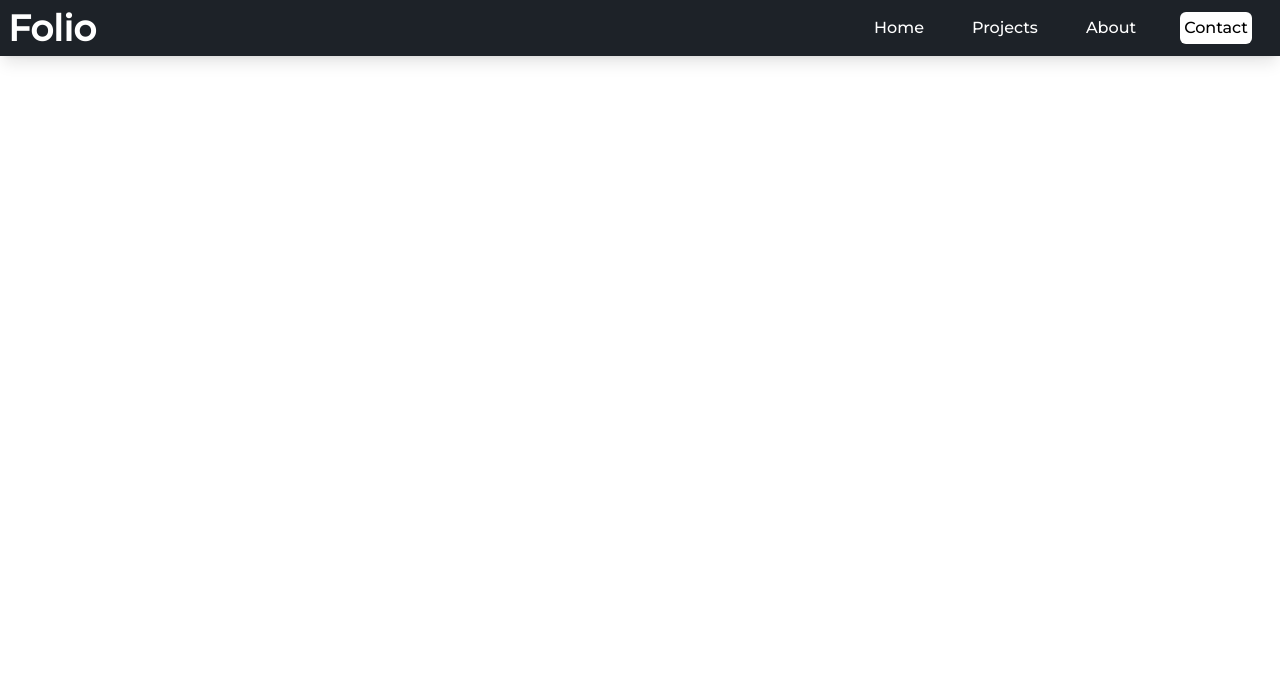
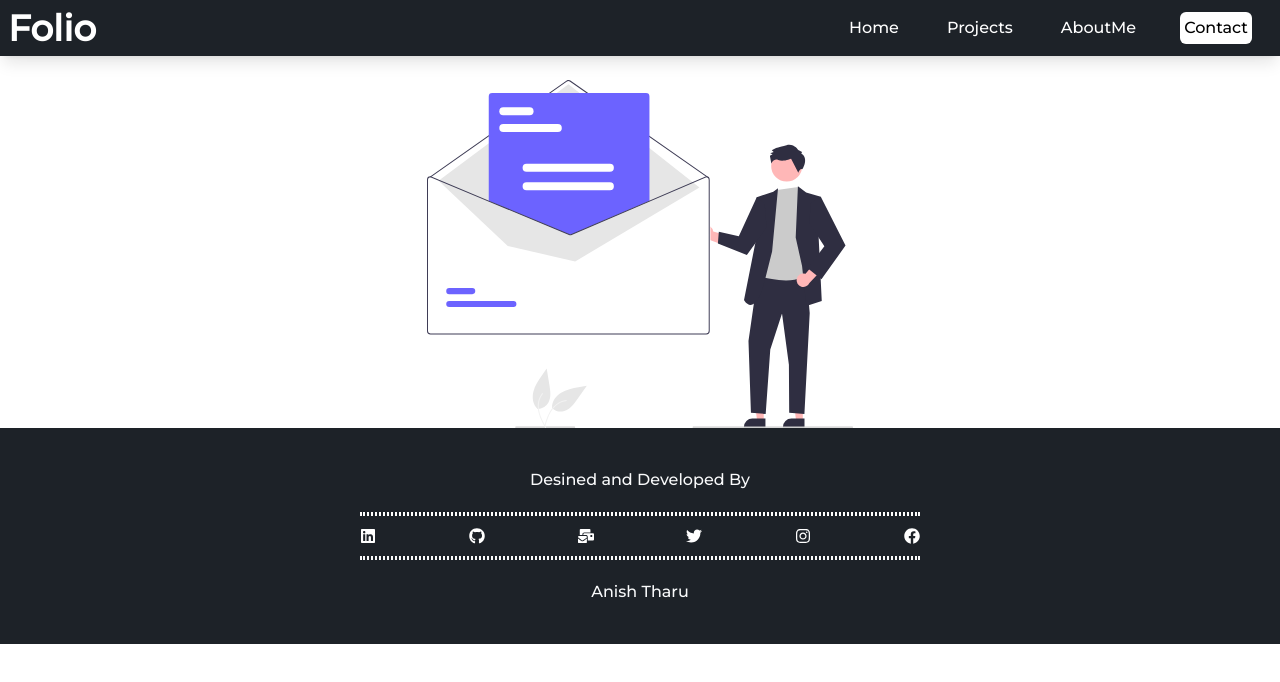
Before and after one commit to tharuAnish/my-folio, a React (Create React App) app: page /contact in a window 1280 px wide. Shown: the top 682 px of the page. Built offline with nearby package versions, Linux system fonts and the light colour scheme.

Commit message:
fotter added, contact and other things setup

```diff
--- a/src/components/Footer.js
+++ b/src/components/Footer.js
@@ -1,9 +1,30 @@
-import React from 'react'
-
+import React from "react";
+import { FaLinkedin, FaGithub, FaMailBulk, FaTwitter, FaInstagram, FaFacebook } from 'react-icons/fa'
 function Footer() {
     return (
-        <div>Footer</div>
-    )
+        <div className="bg-theme w-screen flex justify-center">
+            <div className="md:w-full w-1/2">
+                <div className=" p-10 font-mont text-center">
+                    <p className="text-gray-50 pb-5">Desined and Developed By</p>
+
+                    <div className="h-1 border-2 border-white border-dotted"></div>
+
+                    <div className="flex text-white w-full justify-between py-3">
+                        <FaLinkedin />
+                        <FaGithub />
+                        <FaMailBulk />
+                        <FaTwitter />
+                        <FaInstagram />
+                        <FaFacebook />
+                    </div>
+
+                    <div className="h-1 border-2 border-gray-50 border-dotted"></div>
+
+                    <p className="text-gray-50 mt-5">Anish Tharu</p>
+                </div>
+            </div>
+        </div>
+    );
 }
 
-export default Footer
+export default Footer;
--- a/src/components/Header.js
+++ b/src/components/Header.js
@@ -16,7 +16,7 @@ function Header() {
             key: '/projects'
         },
         {
-            title: 'About',
+            title: 'AboutMe',
             key: '/about'
         },
         {
--- a/src/pages/About.js
+++ b/src/pages/About.js
@@ -28,13 +28,14 @@ function About() {
                         </div>
                     </div>
                     <div
-                        className=" mt-32 text-center font-semibold bg-primary mx-20 p-10 text-white rounded-tl-full rounded-br-full
+                        className=" text-center font-semibold bg-primary mx-20 p-12 text-white rounded-tl-full rounded-br-full
                 md:mx-5 md:my-2 md:p-10"
                     >
-                        <h2 className="text-5xl md:text-2xl ">
+                        <h2 className="text-5xl md:text-xl ">
                             "Life begins at the end <br />
                             of your comfort zone"
                         </h2>
+
                     </div>
                 </div>
             </div>
--- a/src/pages/Contact.js
+++ b/src/pages/Contact.js
@@ -4,7 +4,11 @@ import Layout from '../components/Layout'
 function Contact() {
     return (
         <Layout>
-            <div>Contact</div>
+            <div>
+                <div>
+                    <img className='mt-20 w-2/6  container mx-auto md:mt-24 sm:w-2/3' src="./contact.svg" alt="contact img" />
+                </div>
+            </div>
         </Layout>
     )
 }
--- a/src/pages/Home.js
+++ b/src/pages/Home.js
@@ -97,7 +97,7 @@ function Home() {
                                 autoplay
                             ></lottie-player>
                         </div>
-                        <p className="text-xl my-5 font-semibold md:px-5 px-14 py-10">
+                        <p className="text-xl my-5 font-semibold md:px-5 px-14 py-10 text-center">
                             ReactJS is a simple, feature rich, component based JavaScript UI
                             library. It can be used to develop small applications as well as
                             big, complex applications. ReactJS provides minimal and solid
```
Also changed, not shown: public/contact.svg (added).
